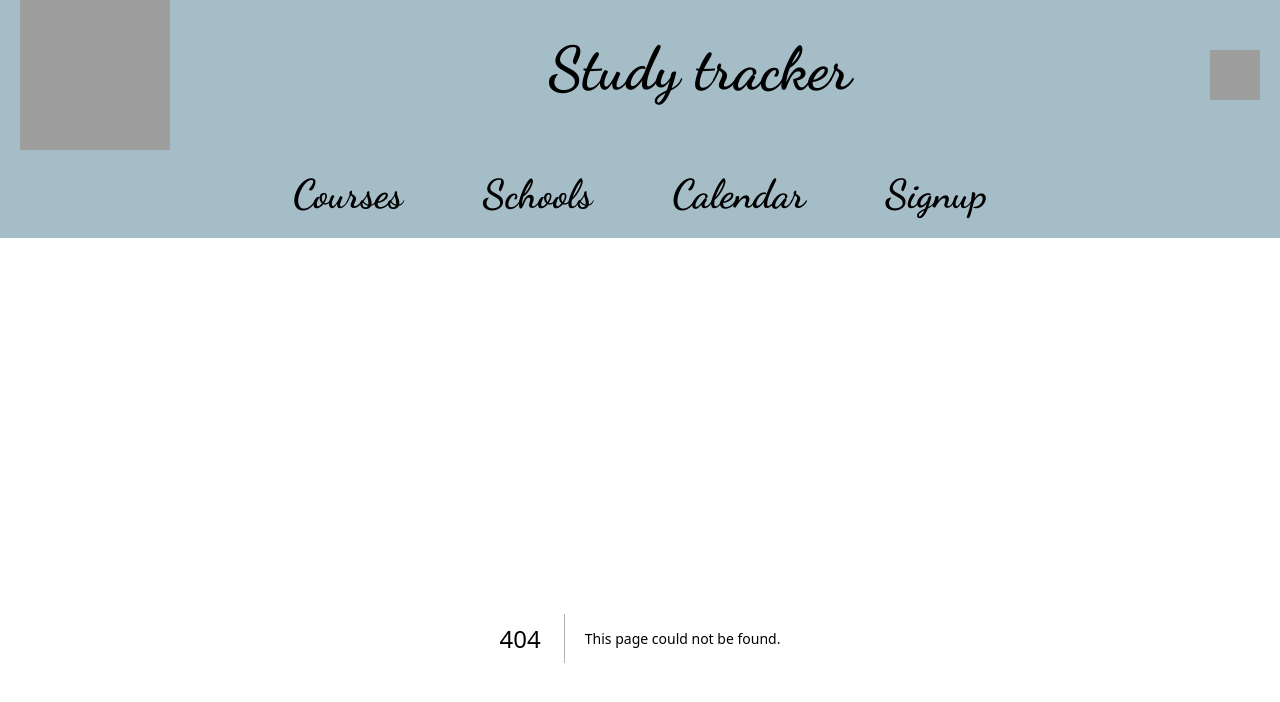
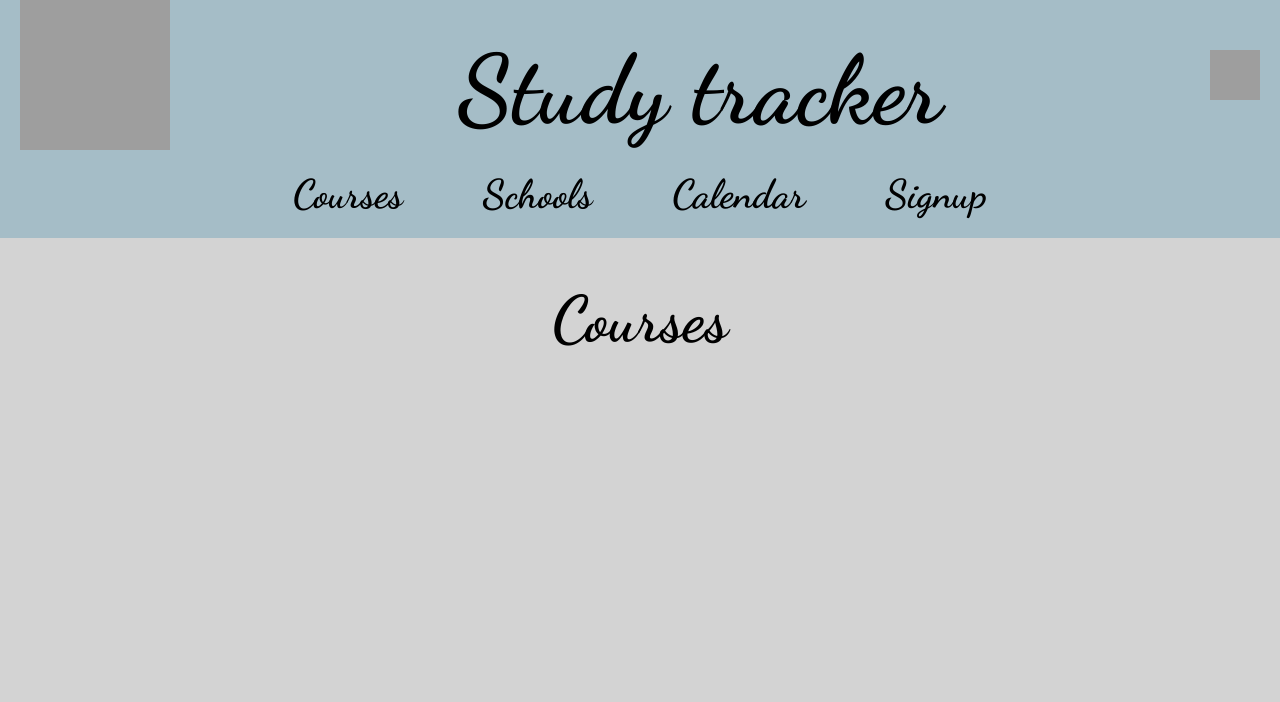
Before and after one commit to PatBerGit/study-tracker, a Next.js app: page /courses in a window 1280 px wide. Before the commit this address had no page. Shown: the top 702 px of the page. Built offline with nearby package versions, Linux system fonts and the light colour scheme; grey boxes are pictures that could not be loaded; a web font is replaced by a local one.

Commit message:
Added pages

```diff
--- /dev/null
+++ b/src/app/calendar/page.module.scss
@@ -0,0 +1,13 @@
+@import '/src/app/styles/styleVariables.scss';
+
+.container{
+    display: flex;
+    flex-direction: column;
+    align-items: center;
+}
+
+.header{
+    font-size: 4em;
+    font-family: $handwriting;
+    margin-bottom: 15px;
+}
--- /dev/null
+++ b/src/app/courses/page.module.scss
@@ -0,0 +1,13 @@
+@import '/src/app/styles/styleVariables.scss';
+
+.container{
+    display: flex;
+    flex-direction: column;
+    align-items: center;
+}
+
+.header{
+    font-size: 4em;
+    font-family: $handwriting;
+    margin-bottom: 15px;
+}
--- /dev/null
+++ b/src/app/courses/page.tsx
@@ -0,0 +1,9 @@
+import styles from './page.module.scss'
+
+export default function Courses() {
+  return (
+    <main className={styles.container}>
+        <h1 className={styles.header}>Courses</h1>
+    </main>
+  )
+}
--- /dev/null
+++ b/src/app/schools/page.module.scss
@@ -0,0 +1,13 @@
+@import '/src/app/styles/styleVariables.scss';
+
+.container{
+    display: flex;
+    flex-direction: column;
+    align-items: center;
+}
+
+.header{
+    font-size: 4em;
+    font-family: $handwriting;
+    margin-bottom: 15px;
+}
--- a/src/app/signup/page.module.scss
+++ b/src/app/signup/page.module.scss
@@ -1,4 +1,5 @@
 @import '/src/app/styles/styleVariables.scss';
+
 .signupContainer{
     display: flex;
     flex-direction: column;
--- a/src/components/header/style.module.scss
+++ b/src/components/header/style.module.scss
@@ -7,10 +7,19 @@
     margin: 0;
 }
 .logo{
-    width: 150px;
-    height: 150px;
+    width: 100px;
+    height: 100px;
     margin-left: 20px;
     margin-right: 20px;
+
+    @media screen and (min-width: $bp-medium) {
+        width: 150px;
+        height: 150px;
+        margin-left: 20px;
+        margin-right: 20px;
+    }
+
+
 }
 .headerContainer{
     text-align: center;
@@ -24,7 +33,7 @@
     font-family: $handwriting;
 
     @media screen and (min-width: $bp-medium) {
-        font-size: 60px;
+        font-size: 6em;
         margin-top: 33px;
     }
 }
--- a/src/components/menu/index.tsx
+++ b/src/components/menu/index.tsx
@@ -8,9 +8,9 @@ return(
     <>
     <menu className={styles.menuList}>
         <ul className={styles.menuList}>
-            <li className={styles.menuItem}>Courses</li>
-            <li className={styles.menuItem}>Schools</li>
-            <li className={styles.menuItem}>Calendar</li>
+            <Link className={styles.link} href={"/courses"}><li className={styles.menuItem}>Courses</li></Link>
+            <Link className={styles.link} href={"/schools"}><li className={styles.menuItem}>Schools</li></Link>
+            <Link className={styles.link} href={"/calendar"}><li className={styles.menuItem}>Calendar</li></Link>
             <Link className={styles.link} href={"/signup"}><li className={styles.menuItem}>Signup</li></Link>
         </ul>
     </menu>
```
Also changed, not shown: src/app/calendar/page.tsx (added, +9 -0 lines), src/app/schools/page.tsx (added, +9 -0 lines).
